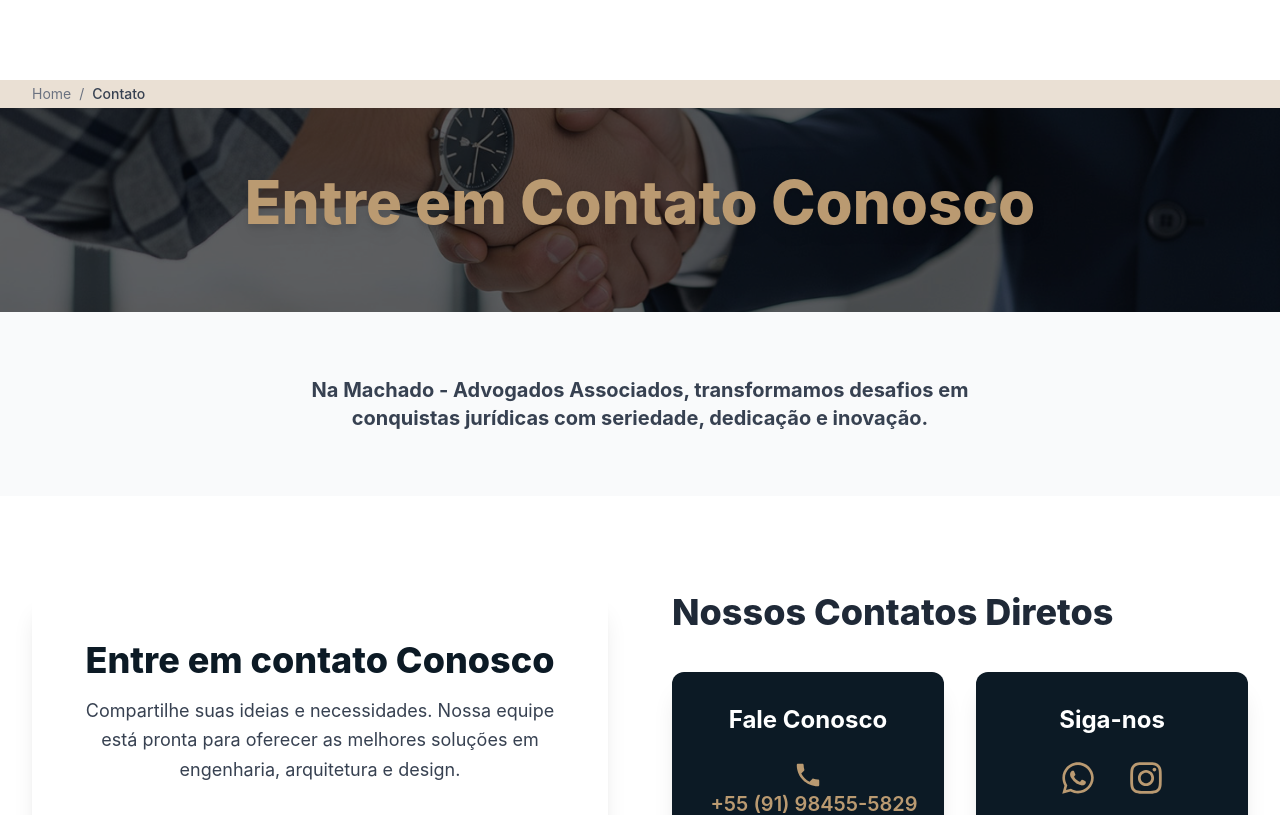
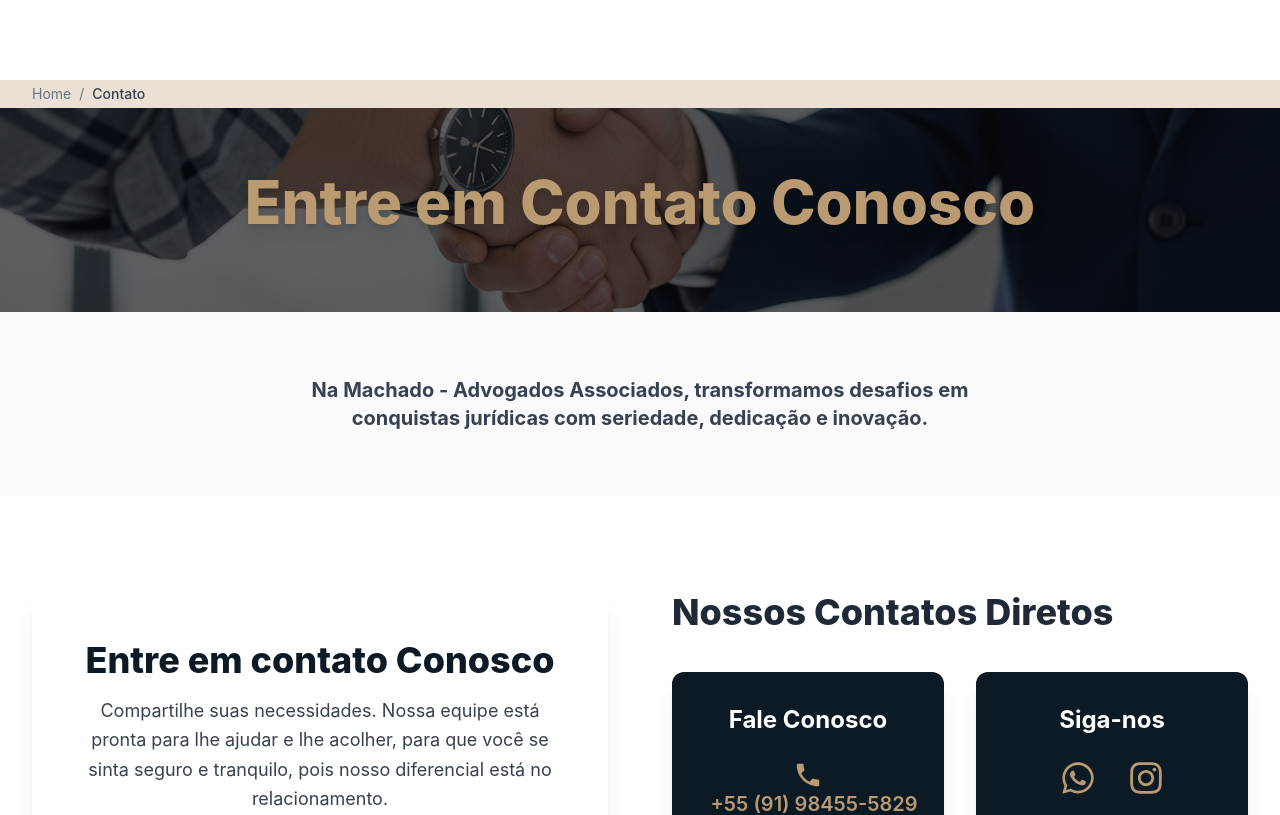
Before and after one commit to alefeio/machado-associados, a Next.js app: page /contato in a window 1280 px wide. Shown: the top 815 px of the page. Built offline with nearby package versions, Linux system fonts and the light colour scheme; no server answers; the database is empty.

Commit message:
ajustes luana 4

```diff
--- a/src/components/ContactForm.tsx
+++ b/src/components/ContactForm.tsx
@@ -54,7 +54,7 @@ const ContactForm: React.FC = () => {
                     Entre em contato Conosco
                 </h2>
                 <p className="text-lg text-gray-700 mt-4 leading-relaxed">
-                    Compartilhe suas ideias e necessidades. Nossa equipe está pronta para oferecer as melhores soluções em engenharia, arquitetura e design.
+                    Compartilhe suas necessidades. Nossa equipe está pronta para lhe ajudar e lhe acolher, para que você se sinta seguro e tranquilo, pois nosso diferencial está no relacionamento.
                 </p>
             </div>
             <form onSubmit={handleSubmit} className="flex flex-col gap-6">
```
